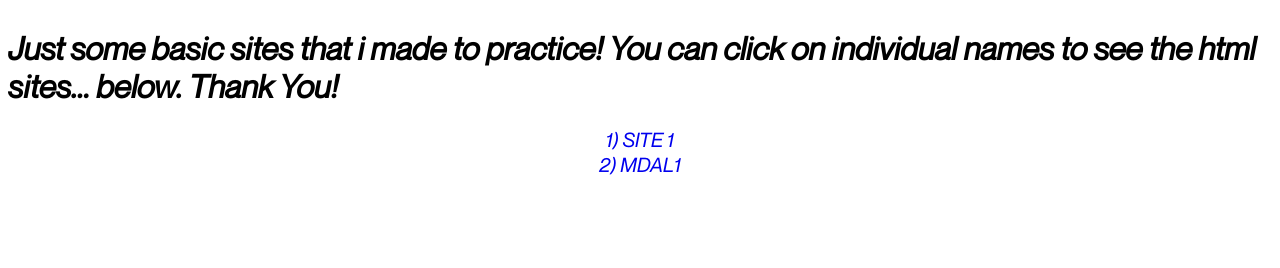
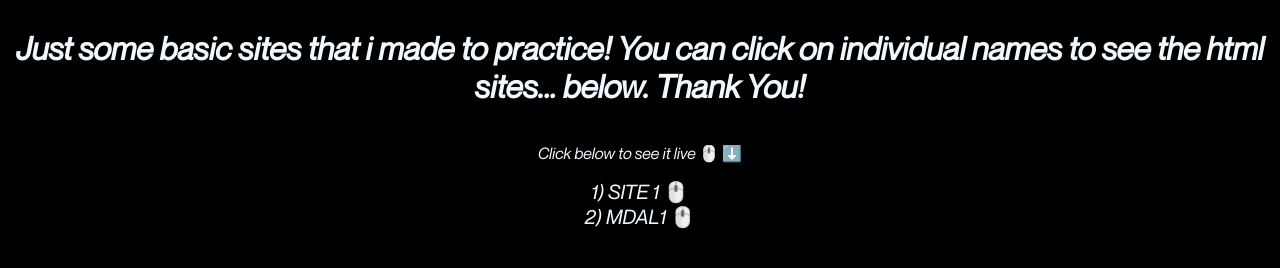
Before and after one commit to maunak/frontend-templates, a plain HTML site: page index.html in a window 1280 px wide. Drawn offline with Linux system fonts and the light colour scheme.

Commit message:
changes 1

```diff
--- a/index.html
+++ b/index.html
@@ -6,24 +6,29 @@
     <title>Front end!</title>
     <style>
         @font-face {
-    font-family: neue;
-    src: url(fonts/NeueMontreal-Italic.otf);
+        font-family: neue;
+        src: url(fonts/NeueMontreal-Italic.otf);
        }
        body{
         display: flex;
         font-family: neue;
         flex-direction: column;
+        background-color: rgb(0, 0, 0);
+        color: aliceblue;
+        text-align: center;
        }
        a{
         text-align: center;
         text-decoration: none;
         font-size: 20px;
+        color: aliceblue;
        }
     </style>
 </head>
 <body>
     <h1>Just some basic sites that i made to practice! You can click on individual names to see the html sites... below. Thank You!</h1>
-    <a href="hover effect/index.html">1) SITE 1</a>
-    <a href="MDAL1/index.html">2) MDAL1</a>
+    <p>Click below to see it live 🖱️ ⬇️</p>
+    <a href="hover effect/index.html">1) SITE 1 🖱️</a>
+    <a href="MDAL1/index.html">2) MDAL1   🖱️</a>
 </body>
 </html>
```
